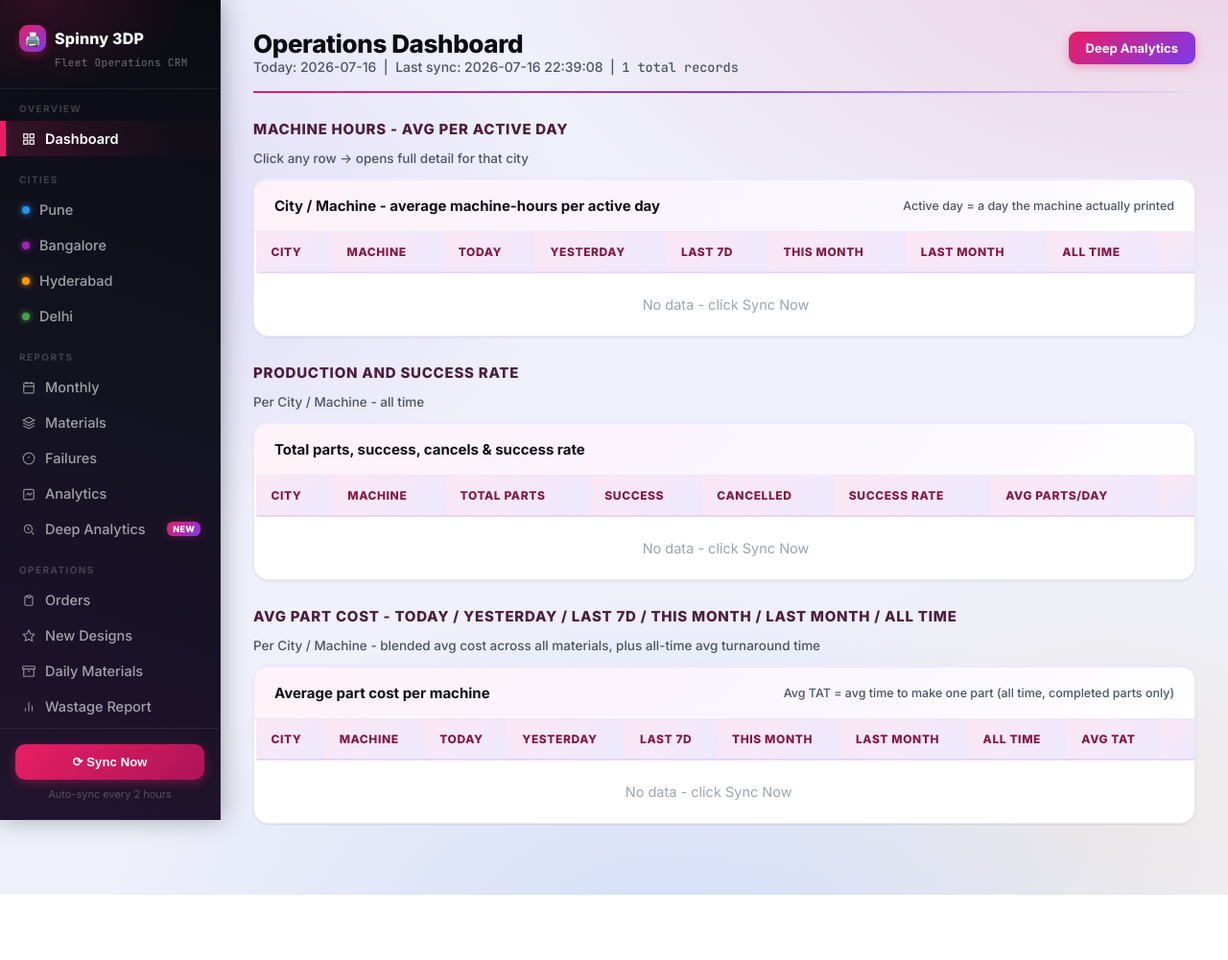
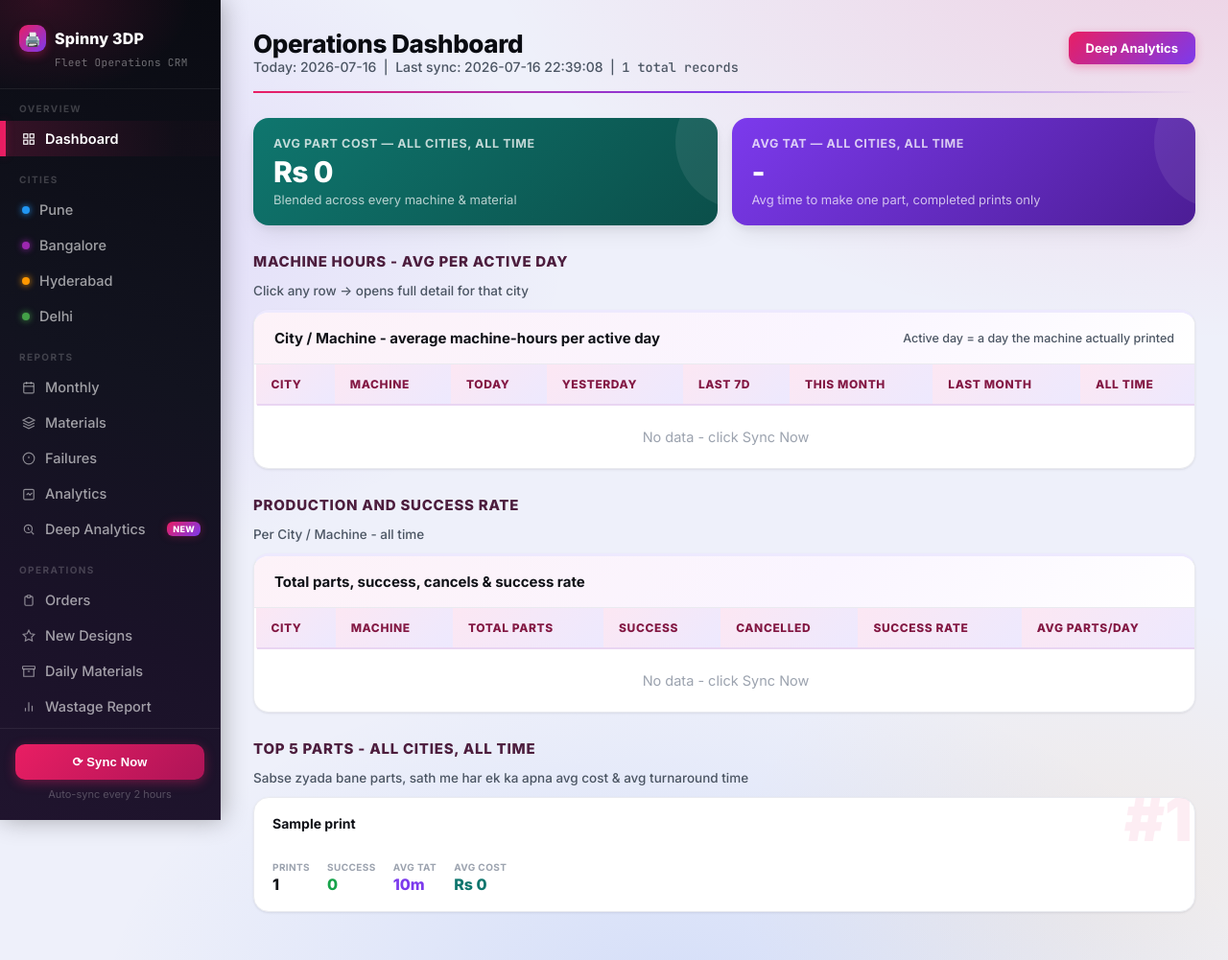
Before and after one commit to vishal15-ops/spinny-3dp-crm, a Flask app: page / in a window 1280 px wide. Shown: the whole page at 96% size. Before the commit the page ends 933 px from the top, so only its background shows below. Run offline with Flask 3, Linux system fonts and the light colour scheme; data comes from the database, SQL or seed files in the repository; tables that the repository leaves empty hold one stand-in row (values such as "Sample post").

Commit message:
Update dashboard.html

```diff
--- a/templates/dashboard.html
+++ b/templates/dashboard.html
@@ -6,8 +6,22 @@
   .clickrow{cursor:pointer;transition:background .12s}
   .clickrow:hover{background:#fdf2f8}
   .cpill{display:inline-block;padding:2px 10px;border-radius:12px;font-size:11px;font-weight:700;color:#fff}
-  .arrow{color:#e91e63;font-weight:700;font-size:12px}
   .hint{font-size:13.5px;color:var(--text-mid);margin:2px 0 12px;font-weight:500}
+  .rank-grid{display:grid;grid-template-columns:repeat(auto-fit,minmax(230px,1fr));gap:14px}
+  .rank-card{
+    background:var(--card-bg);border-radius:var(--radius);padding:18px 19px;box-shadow:var(--shadow);
+    border:1px solid var(--border);position:relative;overflow:hidden;transition:box-shadow .2s ease,transform .2s ease;
+  }
+  .rank-card:hover{box-shadow:var(--shadow-md);transform:translateY(-2px)}
+  .rank-num{
+    position:absolute;top:-10px;right:2px;font-size:64px;font-weight:900;
+    color:rgba(233,30,99,.08);line-height:1;
+  }
+  .rank-part{font-size:14px;font-weight:700;color:var(--text-dark);line-height:1.3;margin-bottom:12px;
+    display:-webkit-box;-webkit-line-clamp:2;-webkit-box-orient:vertical;overflow:hidden;min-height:36px}
+  .rank-stats{display:flex;flex-wrap:wrap;gap:10px 18px}
+  .rank-stat-label{font-size:10px;color:var(--text-light);font-weight:700;text-transform:uppercase;letter-spacing:.04em}
+  .rank-stat-value{font-size:16px;font-weight:800;margin-top:2px}
 </style>
 
 <div class="page-header">
@@ -20,13 +34,26 @@
   </a>
 </div>
 
+<div class="cards-row cards-2">
+  <div class="gcard g-teal" style="background:linear-gradient(135deg,#0f766e,#0b4f4a);border-radius:var(--radius);padding:19px 21px;color:#fff;box-shadow:var(--shadow-md)">
+    <div class="card-label" style="color:rgba(255,255,255,.75)">Avg Part Cost — All Cities, All Time</div>
+    <div class="card-value" style="color:#fff">Rs {{ overall_avg_cost }}</div>
+    <div class="card-sub" style="color:rgba(255,255,255,.7)">Blended across every machine &amp; material</div>
+  </div>
+  <div class="gcard g-purple" style="background:linear-gradient(135deg,#7c3aed,#4c1d95);border-radius:var(--radius);padding:19px 21px;color:#fff;box-shadow:var(--shadow-md)">
+    <div class="card-label" style="color:rgba(255,255,255,.75)">Avg TAT — All Cities, All Time</div>
+    <div class="card-value" style="color:#fff">{{ overall_avg_tat }}</div>
+    <div class="card-sub" style="color:rgba(255,255,255,.7)">Avg time to make one part, completed prints only</div>
+  </div>
+</div>
+
 <div class="section-title">Machine Hours - Avg per Active Day</div>
 <div class="hint">Click any row -&gt; opens full detail for that city</div>
 <div class="table-card">
   <div class="table-card-header">City / Machine - average machine-hours per active day<small>Active day = a day the machine actually printed</small></div>
   <table>
     <thead><tr>
-      <th>City</th><th>Machine</th><th>Today</th><th>Yesterday</th><th>Last 7d</th><th>This Month</th><th>Last Month</th><th>All Time</th><th></th>
+      <th>City</th><th>Machine</th><th>Today</th><th>Yesterday</th><th>Last 7d</th><th>This Month</th><th>Last Month</th><th>All Time</th>
     </tr></thead>
     <tbody>
       {% for r in hours_rows %}
@@ -39,10 +66,9 @@
         <td class="mono">{{ r.month }}h</td>
         <td class="mono">{{ r.lm }}h</td>
         <td class="mono" style="font-weight:700">{{ r.alltime }}h</td>
-        <td class="arrow">view -&gt;</td>
       </tr>
       {% else %}
-      <tr><td colspan="9" style="text-align:center;color:#9ca3af;padding:24px">No data - click Sync Now</td></tr>
+      <tr><td colspan="8" style="text-align:center;color:#9ca3af;padding:24px">No data - click Sync Now</td></tr>
       {% endfor %}
     </tbody>
   </table>
@@ -54,7 +80,7 @@
   <div class="table-card-header">Total parts, success, cancels &amp; success rate</div>
   <table>
     <thead><tr>
-      <th>City</th><th>Machine</th><th>Total Parts</th><th>Success</th><th>Cancelled</th><th>Success Rate</th><th>Avg Parts/Day</th><th></th>
+      <th>City</th><th>Machine</th><th>Total Parts</th><th>Success</th><th>Cancelled</th><th>Success Rate</th><th>Avg Parts/Day</th>
     </tr></thead>
     <tbody>
       {% for r in prod_rows %}
@@ -66,41 +92,30 @@
         <td class="mono" style="color:#dc2626;font-weight:700">{{ r.cancelled }}</td>
         <td class="mono"><b>{{ r.success_rate }}%</b></td>
         <td class="mono">{{ r.avg_parts }}</td>
-        <td class="arrow">view -&gt;</td>
       </tr>
       {% else %}
-      <tr><td colspan="8" style="text-align:center;color:#9ca3af;padding:24px">No data - click Sync Now</td></tr>
+      <tr><td colspan="7" style="text-align:center;color:#9ca3af;padding:24px">No data - click Sync Now</td></tr>
       {% endfor %}
     </tbody>
   </table>
 </div>
 
-<div class="section-title">Avg Part Cost - Today / Yesterday / Last 7d / This Month / Last Month / All Time</div>
-<div class="hint">Per City / Machine - blended avg cost across all materials, plus all-time avg turnaround time</div>
-<div class="table-card">
-  <div class="table-card-header">Average part cost per machine<small>Avg TAT = avg time to make one part (all time, completed parts only)</small></div>
-  <table>
-    <thead><tr>
-      <th>City</th><th>Machine</th><th>Today</th><th>Yesterday</th><th>Last 7d</th><th>This Month</th><th>Last Month</th><th>All Time</th><th>Avg TAT</th><th></th>
-    </tr></thead>
-    <tbody>
-      {% for r in cost_rows %}
-      <tr class="clickrow" onclick="location.href='/deep?city={{ r.city }}'">
-        <td><span class="cpill" style="background:{{ city_color[r.city] }}">{{ r.city }}</span></td>
-        <td><b>{{ r.machine }}</b></td>
-        <td class="mono">Rs {{ r.today }}</td>
-        <td class="mono">Rs {{ r.yday }}</td>
-        <td class="mono">Rs {{ r.week }}</td>
-        <td class="mono">Rs {{ r.month }}</td>
-        <td class="mono">Rs {{ r.lm }}</td>
-        <td class="mono" style="font-weight:700;color:#0f766e">Rs {{ r.alltime }}</td>
-        <td class="mono" style="font-weight:700;color:#7c3aed">{{ r.avg_tat }}</td>
-        <td class="arrow">view -&gt;</td>
-      </tr>
-      {% else %}
-      <tr><td colspan="9" style="text-align:center;color:#9ca3af;padding:24px">No data - click Sync Now</td></tr>
-      {% endfor %}
-    </tbody>
-  </table>
+<div class="section-title">Top 5 Parts - All Cities, All Time</div>
+<div class="hint">Sabse zyada bane parts, sath me har ek ka apna avg cost &amp; avg turnaround time</div>
+<div class="rank-grid">
+  {% for r in top_parts_rows %}
+  <div class="rank-card">
+    <div class="rank-num">#{{ r.rank }}</div>
+    <div class="rank-part" title="{{ r.part }}">{{ r.part }}</div>
+    <div class="rank-stats">
+      <div><div class="rank-stat-label">Prints</div><div class="rank-stat-value">{{ r.prints }}</div></div>
+      <div><div class="rank-stat-label">Success</div><div class="rank-stat-value" style="color:#16a34a">{{ r.success }}</div></div>
+      <div><div class="rank-stat-label">Avg TAT</div><div class="rank-stat-value" style="color:#7c3aed">{{ r.avg_tat }}</div></div>
+      <div><div class="rank-stat-label">Avg Cost</div><div class="rank-stat-value" style="color:#0f766e">Rs {{ r.avg_cost }}</div></div>
+    </div>
+  </div>
+  {% else %}
+  <div style="text-align:center;color:#9ca3af;padding:24px;grid-column:1/-1">No data - click Sync Now</div>
+  {% endfor %}
 </div>
 {% endblock %}
```
